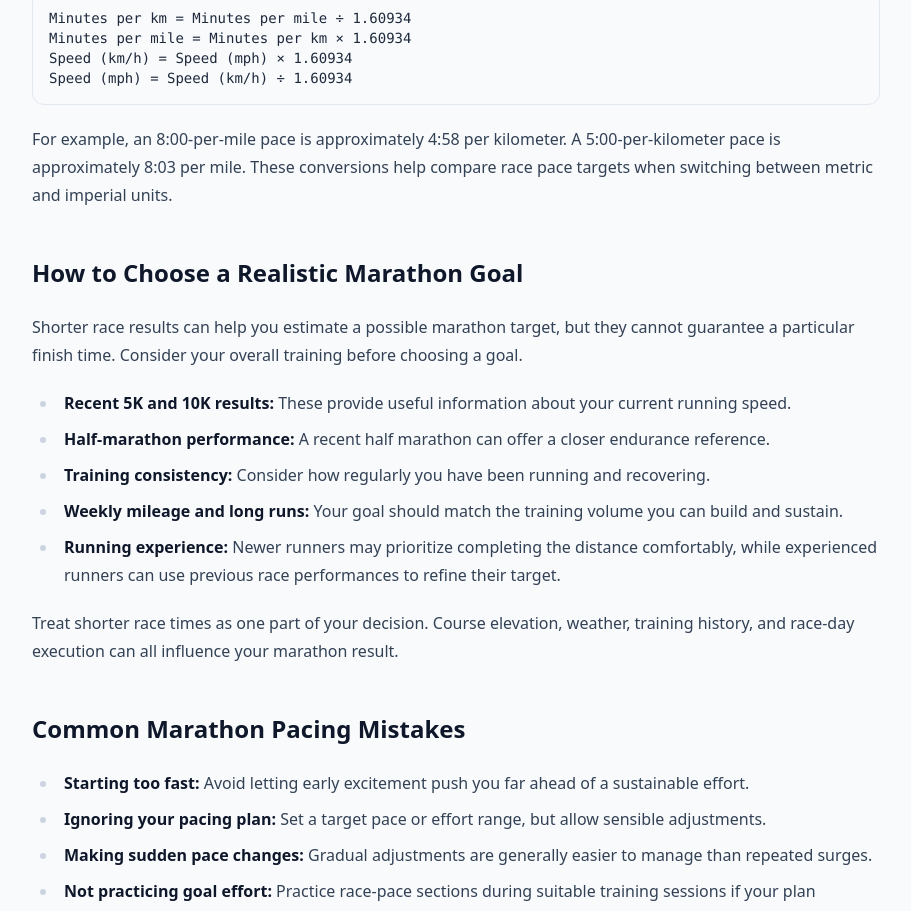
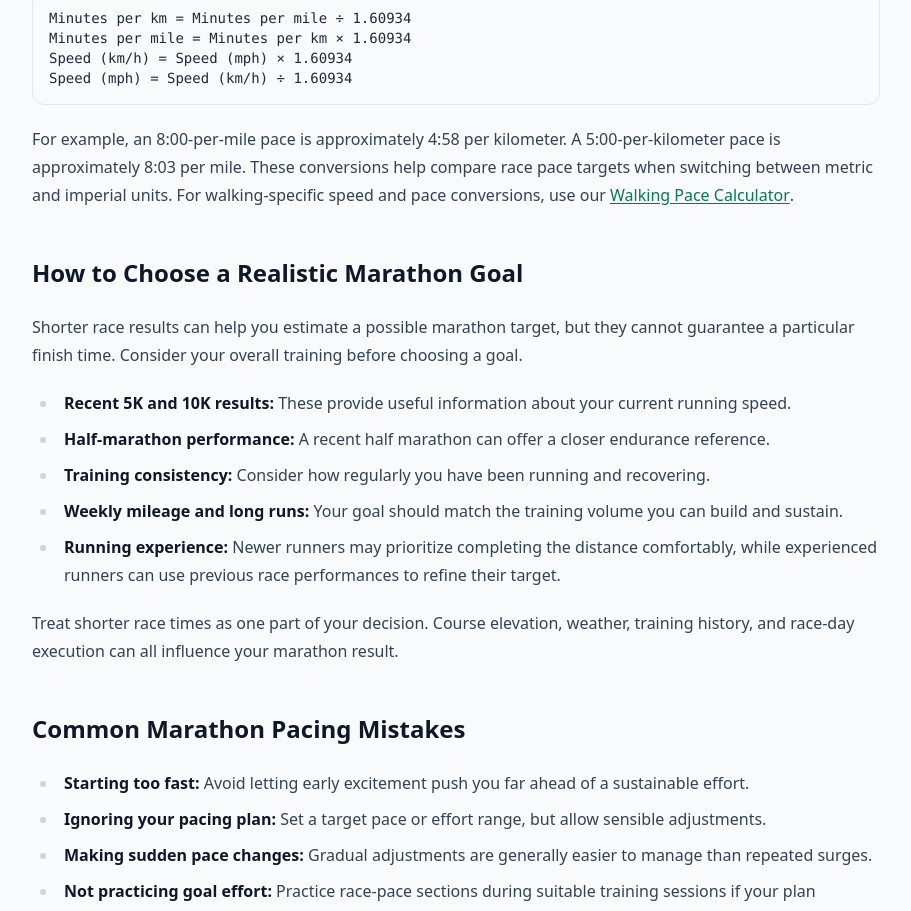
Before and after one commit to zain-taseer-developer/Walking-Calorie-Calculator-2026, a Next.js app: page /marathon-pace-chart in a window 1280 px wide. Shown: the part 5937-6848 px from the top of the page, without its empty margins (184-1095 px from the left). Built offline with nearby package versions, Linux system fonts and the light colour scheme; no server answers.

Commit message:
Update calculator functionality and content 7

```diff
--- a/app/marathon-pace-chart/page.tsx
+++ b/app/marathon-pace-chart/page.tsx
@@ -1,5 +1,6 @@
 
 import { Metadata } from "next";
+import Link from "next/link";
 import { Breadcrumbs } from "@/components/layout/Breadcrumbs";
 import { RacePaceTool } from "@/components/calculator/RacePaceTool";
 import { FAQSection } from "@/components/content/FAQSection";
@@ -604,7 +605,14 @@ export default function MarathonPaceChartPage() {
           For example, an 8:00-per-mile pace is approximately 4:58 per
           kilometer. A 5:00-per-kilometer pace is approximately 8:03 per
           mile. These conversions help compare race pace targets when
-          switching between metric and imperial units.
+          switching between metric and imperial units. For walking-specific
+          speed and pace conversions, use our{" "}
+          <Link
+            href="/walking-pace-calculator"
+            className="font-medium text-emerald-700 underline underline-offset-2 dark:text-emerald-400"
+          >
+            Walking Pace Calculator
+          </Link>.
         </p>
 
         <h2>How to Choose a Realistic Marathon Goal</h2>
```
